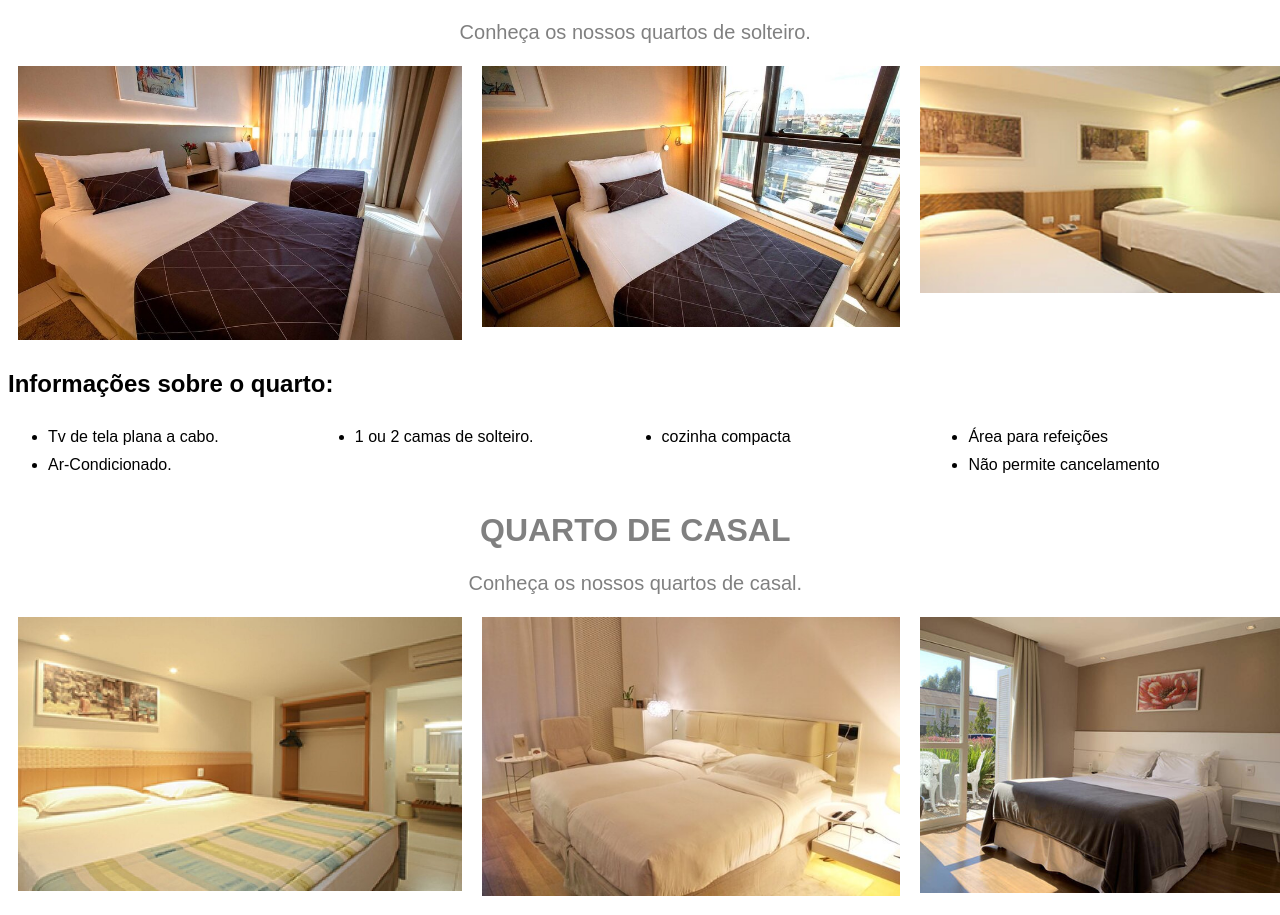
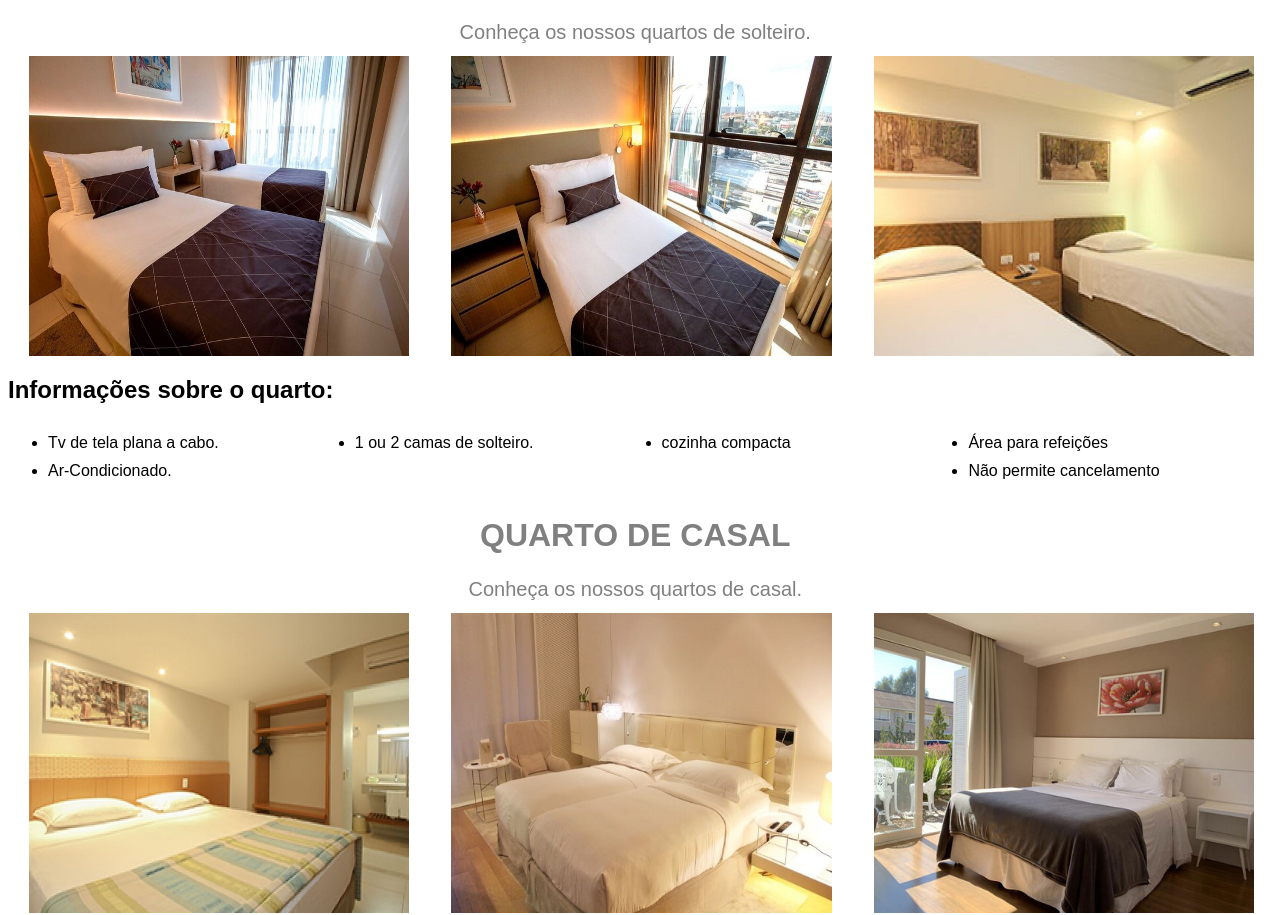
Before and after one commit to romacloud1989/pousadaDev, a plain HTML site: page quartos.html in a window 1280 px wide. Shown: the part 299-1214 px from the top of the page. Drawn offline with Linux system fonts and the light colour scheme.

Commit message:
Reparos de css

```diff
--- a/css/estilo.css
+++ b/css/estilo.css
@@ -107,27 +107,13 @@ font-size: 22px;
 }
 
 .imagem1 {
-	height: 53%;
-	width: 35%;
+	width: 30%;
 	flex-flow: column;
-	margin: 10px;
-
+	margin: auto;
 }
 
-.imagem2 {
-	height: 33%;
-	width: 33%;
-	flex-flow: column;
-	margin: 10px;
-
-}
-
-.imagem3 {
-	height: 33%;
-	width: 29%;
-	flex-flow: column;
-	margin: 10px;
-
+.imagem1 img {
+	height: 300px;
 }
 
 .container-apresentacao {
--- a/quartos.html
+++ b/quartos.html
@@ -29,10 +29,10 @@
 					<div class="container-imagens imagem1">
 						<img src="assets/quarto-solteiro1.jpg" alt="Quarto de Solteiro" title="Quarto de Solteiro">
 					</div>
-					<div class="container-imagens imagem2">
+					<div class="container-imagens imagem1">
 						<img src="assets/quarto-solteiro2.jpg" alt="Quarto de Solteiro" title="Quarto de Solteiro">
 					</div>
-					<div class="container-imagens imagem3">
+					<div class="container-imagens imagem1">
 						<img src="assets/quarto-solteiro3.jpg" alt="Quarto de Solteiro" title="Quarto de Solteiro">
 					</div>
 				</div>
@@ -59,10 +59,10 @@
 					<div class="container-imagens imagem1">
 						<img src="assets/quarto-casal1.jpg" alt="Quarto de Solteiro" title="Quarto de Solteiro">
 					</div>
-					<div class="container-imagens imagem2">
+					<div class="container-imagens imagem1">
 						<img src="assets/quarto-casal2.jpg" alt="Quarto de Solteiro" title="Quarto de Solteiro">
 					</div>
-					<div class="container-imagens imagem3">
+					<div class="container-imagens imagem1">
 						<img src="assets/quarto-casal3.jpg" alt="Quarto de Solteiro" title="Quarto de Solteiro">
 					</div>
 				</div>
@@ -90,10 +90,10 @@
 					<div class="container-imagens imagem1">
 						<img src="assets/quarto-familia1.jpg" alt="Quarto de Casal" title="Quarto de Casal">
 					</div>
-					<div class="container-imagens imagem2">
+					<div class="container-imagens imagem1">
 						<img src="assets/quarto-familia2.jpg" alt="Quarto de Casal" title="Quarto de Casal">
 					</div>
-					<div class="container-imagens imagem3">
+					<div class="container-imagens imagem1">
 						<img src="assets/quarto-familia3.jpg" alt="Quarto de Casal" title="Quarto de Casal">
 					</div>
 				</div>
```
Also changed, not shown: index.html (+2 -2 lines).
